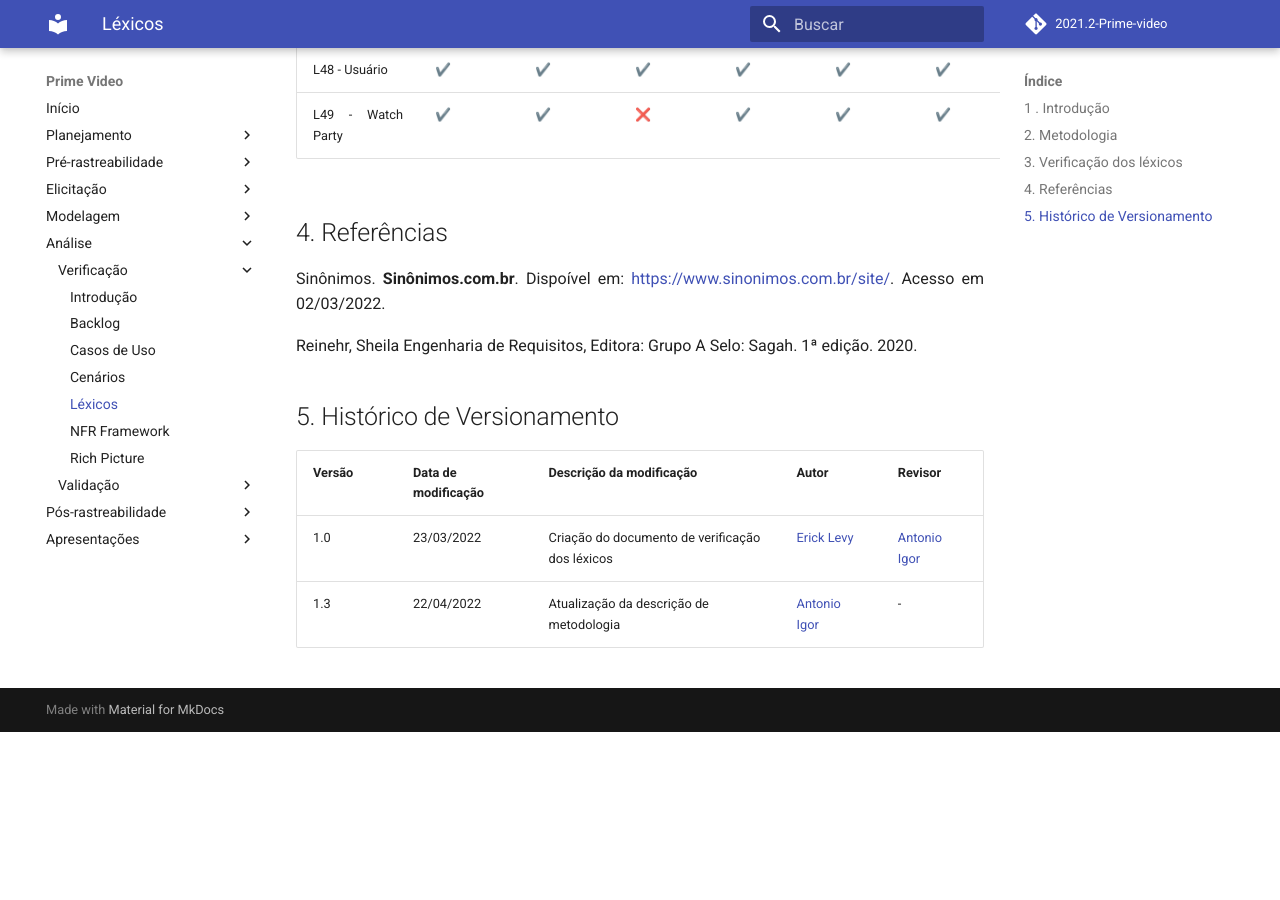
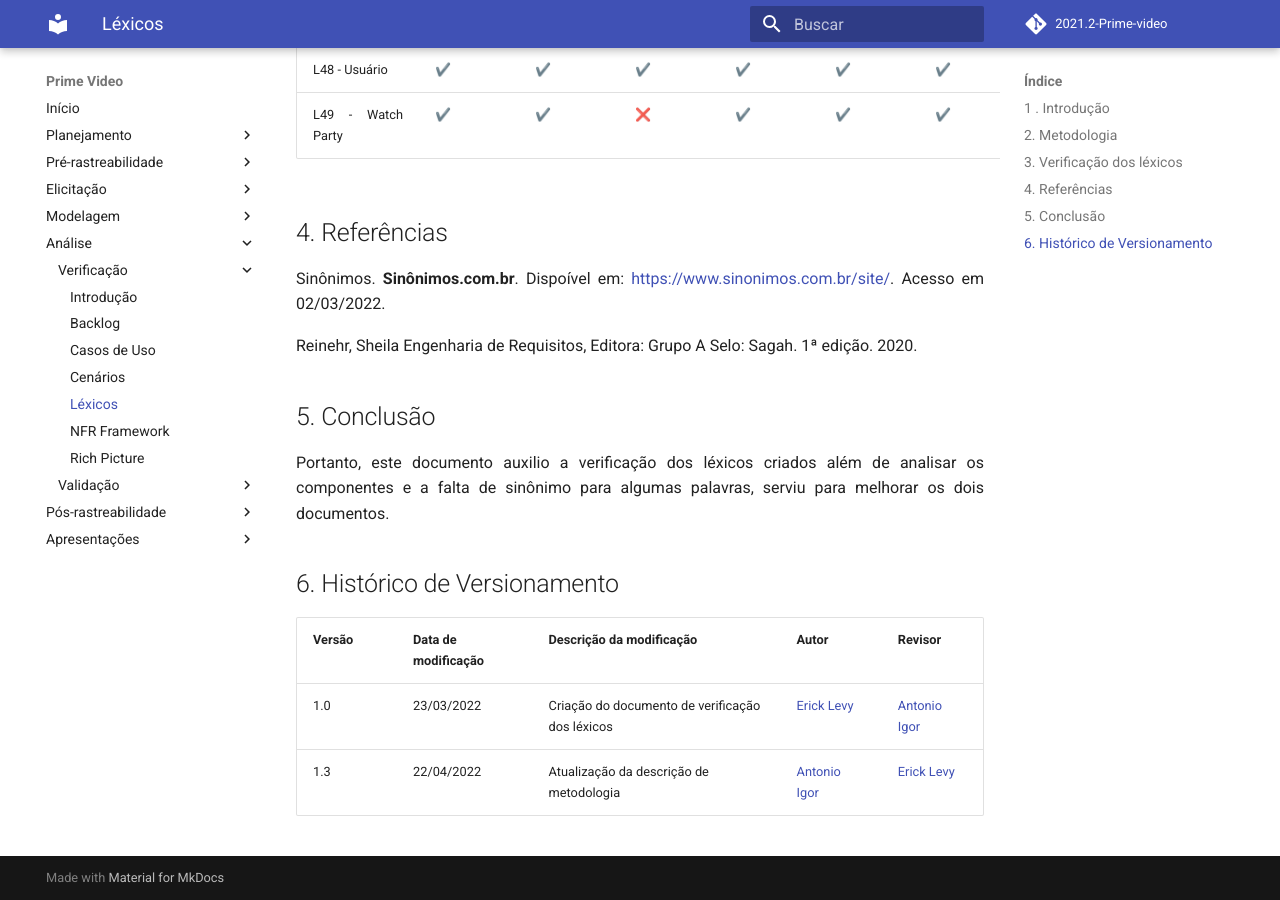
Before and after one commit to Requisitos-de-Software/2021.2-Prime-video, an MkDocs documentation site: the page built from docs/analise/verificacao/lexicos.md, in a window 1280 px wide and 900 px high, scrolled down 3462 px. Built offline with MkDocs 1.6.1 and Material for MkDocs 9.7.7, drawn with Linux system fonts in a browser that asks for light colours; comment, search, counter and statistics services are not loaded; before the commit the page ends 4194 px from its top, so only the background shows below that.

Commit message:
Update lexicos.md
Adição da Conclusão

```diff
--- a/docs/analise/verificacao/lexicos.md
+++ b/docs/analise/verificacao/lexicos.md
@@ -1,6 +1,6 @@
 ## 1 . Introdução
 
-<p align="center">
+<p align="justify">
 
 A verificação dos léxicos tem como objetivo principal analisar os requisitos funcionais e não funcionais. Assim com a validação reduzindo possíveis dúvidas sobre o funcionamento do sistemas baseado no documento <a href="https://requisitos-de-software.github.io/2021.2-Prime-video/modelagem/lexico/">lexico</a>.
 
@@ -96,9 +96,17 @@
 
 Reinehr, Sheila Engenharia de Requisitos, Editora: Grupo A Selo: Sagah. 1ª edição. 2020.
 
-## 5. Histórico de Versionamento
+## 5. Conclusão
+
+<p align="justify">
+
+Portanto, este documento auxilio a verificação dos léxicos criados além de analisar os componentes e a falta de sinônimo para algumas palavras, serviu para melhorar os dois documentos.
+
+</p>
+
+## 6. Histórico de Versionamento
 
 |Versão|Data de modificação|Descrição da modificação|Autor| Revisor|
 |-|-|-|-|-|
 |1.0|23/03/2022| Criação do documento de verificação dos léxicos | [Erick Levy](https://github.com/ericklevy)  | [Antonio Igor](https://github.com/antonioigorcarvalho) |
-|1.3|22/04/2022| Atualização da descrição de metodologia | [Antonio Igor](https://github.com/antonioigorcarvalho) | - |
+|1.3|22/04/2022| Atualização da descrição de metodologia | [Antonio Igor](https://github.com/antonioigorcarvalho) | [Erick Levy](https://github.com/ericklevy) |
```
